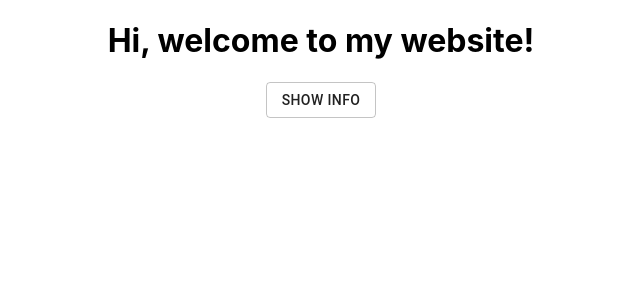
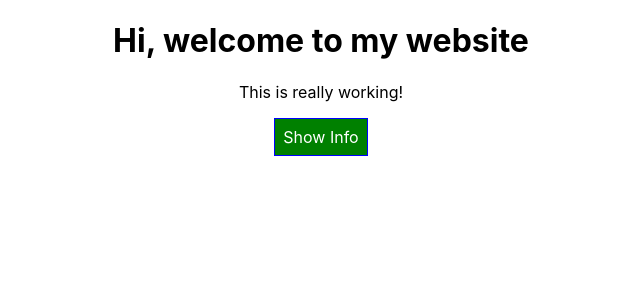
Before and after one commit to evtimov-ptr/React-App, a React (Create React App) app: page / in a window 1280 px wide. Shown: the top 300 px of the page, without its empty margins (319-959 px from the left). Built offline with nearby package versions, Linux system fonts and the light colour scheme.

Commit message:
Code Improvement
Code Improvement

```diff
--- a/src/App.css
+++ b/src/App.css
@@ -1,3 +1,11 @@
 .App {
   text-align: center;
 }
+
+.red {
+  color: red;
+}
+
+.bold {
+  font-weight: bold;
+}
--- a/src/App.js
+++ b/src/App.js
@@ -1,13 +1,13 @@
 import React, {Component} from 'react';
 import './App.css';
 import Person from './Person/Person';
-import Button from '@material-ui/core/Button';
 import Gen from './StringGenerator/gen';
 class App extends Component {
   state = {
     persons: [
        { id: 'ars8Kgx4T8dL7KM', name: 'Evtim', age: 21},
-       { id: 'xSbPDv7nIIRkUai', name: 'Burov', age: 20}
+       { id: 'xSbPDv7nIIRkUai', name: 'Burov', age: 20},
+       { id: '2SASDv4nRuRkU2y', name: 'Stephanie', age: 26}
     ],
     otherState: 'test',
     showPersons: false
@@ -48,7 +48,14 @@ class App extends Component {
     this.setState({showPersons: !doesShow});
    }
    render() {
-
+    const style = {
+      backgroundColor: 'green',
+      color: 'white',
+      font: 'inherit',
+      border: '1px solid blue',
+      padding: '8px',
+      cursor: 'pointer'
+    };
     let persons = null;
 
     if (this.state.showPersons) {
@@ -64,12 +71,25 @@ class App extends Component {
   })}
    </div>
       );
+
+      style.backgroundColor = 'red';
+    }
+
+    const classes = [];
+
+    if (this.state.persons.length <= 2){
+      classes.push('red');
+    }
+    if (this.state.persons.length <= 1){
+      classes.push('bold');
     }
 
     return (
       <div className="App">
-      <h1>Hi, welcome to my website!</h1>
-      <Button variant="outlined" onClick={this.togglePersonsHandler}>Show Info</Button>
+      <h1>Hi, welcome to my website</h1>
+      <p className={classes.join(' ')}>This is really working!</p>
+      <button style={style}
+       onClick={this.togglePersonsHandler}>Show Info</button>
       {persons}
 
    </div>
```
